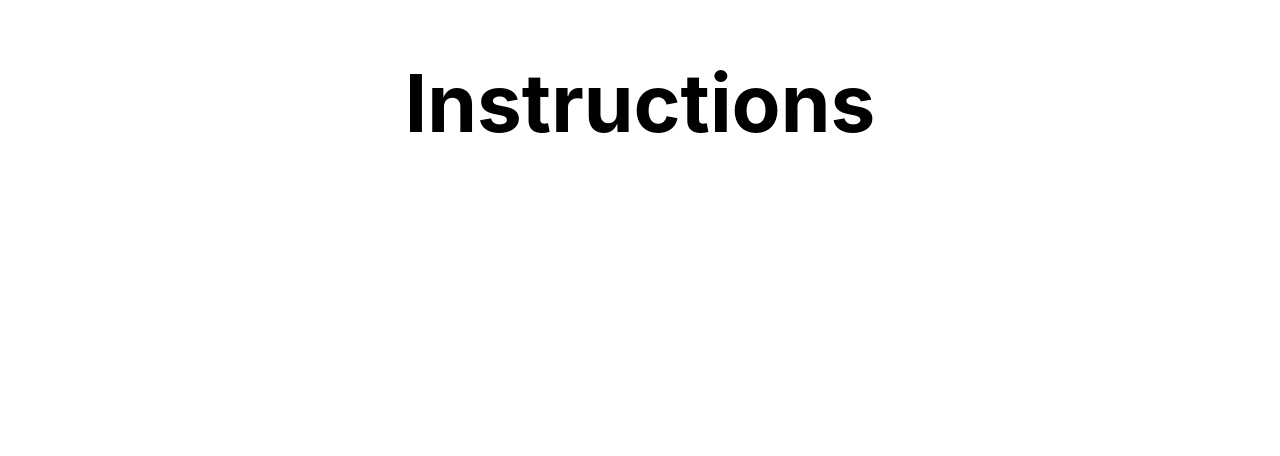
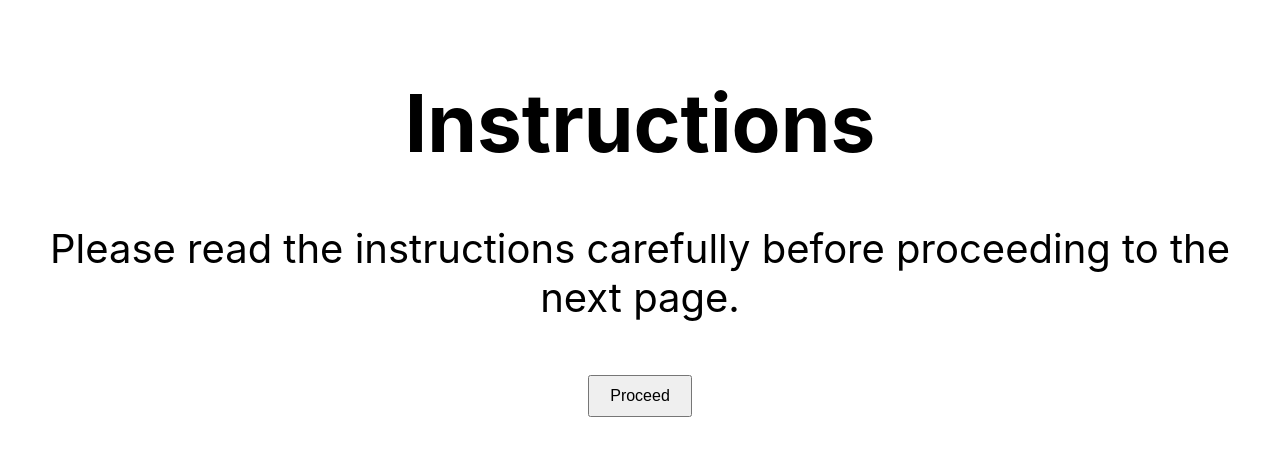
Before and after one commit to mailynmailyn/time-perception-app, a React (Create React App) app: page /instructions in a window 1280 px wide. Shown: the top 456 px of the page. Built offline with nearby package versions, Linux system fonts and the light colour scheme.

Commit message:
instructions

```diff
--- a/src/components/AudioPlayer.js
+++ b/src/components/AudioPlayer.js
@@ -94,7 +94,7 @@ function AudioPlayer() {
 
   return (
     <div className="audio-container">
-      <h3>{currentAudio.id}</h3>
+      <h3>Audio {currentAudioIndex + 1}</h3>
       {isLoaded ? (
         <button
           onClick={handleAudioStartStop}
--- a/src/components/Instructions.js
+++ b/src/components/Instructions.js
@@ -1,7 +1,34 @@
 import React from 'react';
+import { useNavigate } from 'react-router-dom';
 
 function Instructions() {
-  return <h1>Instructions</h1>;
+  const navigate = useNavigate();
+
+  const handleProceed = () => {
+    // Trigger fullscreen mode
+    if (document.documentElement.requestFullscreen) {
+      document.documentElement.requestFullscreen();
+    } else if (document.documentElement.mozRequestFullScreen) { // Firefox
+      document.documentElement.mozRequestFullScreen();
+    } else if (document.documentElement.webkitRequestFullscreen) { // Chrome, Safari & Opera
+      document.documentElement.webkitRequestFullscreen();
+    } else if (document.documentElement.msRequestFullscreen) { // IE/Edge
+      document.documentElement.msRequestFullscreen();
+    }
+
+    // Navigate to the next page
+    navigate('/audioplayer');
+  };
+
+  return (
+    <div style={{ textAlign: 'center', padding: '20px' }}>
+      <h1>Instructions</h1>
+      <p>Please read the instructions carefully before proceeding to the next page.</p>
+      <button onClick={handleProceed} style={{ padding: '10px 20px', fontSize: '16px' }}>
+        Proceed
+      </button>
+    </div>
+  );
 }
 
 export default Instructions;
--- a/src/components/UserInfo.js
+++ b/src/components/UserInfo.js
@@ -41,7 +41,7 @@ function UserInfo() {
       setAnswers({ user_name: '', user_age: '', user_gender: '' }); // Clear the form after submission
 
 
-      navigate('/audioplayer');
+      navigate('/instructions');
 
 
     } catch (error) {
```
